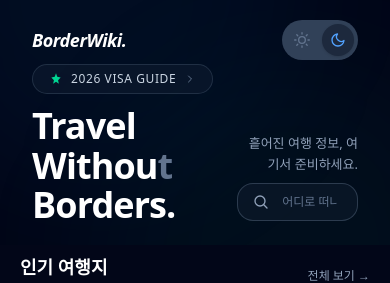
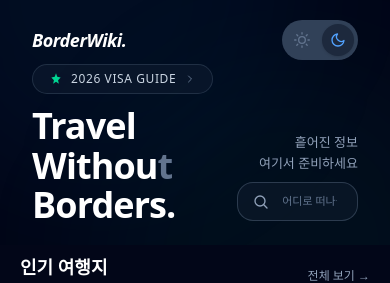
Before and after one commit to Bodr-Guide/Bodr-Guide, a Next.js app: page / in a window 390 px wide. Shown: the top 283 px of the page. Built offline with nearby package versions, Linux system fonts and the light colour scheme.

Commit message:
style: 히어로 문구 반응형 처리 및 검색창 폰트 추가 축소
- 모바일: 2줄 / 데스크톱: 1줄로 문구 분리
- 검색창 폰트 text-[11px] sm:text-xs로 축소

Co-Authored-By: Claude Opus 4.6 <noreply@anthropic.com>

```diff
--- a/src/components/features/home/HeroSection.tsx
+++ b/src/components/features/home/HeroSection.tsx
@@ -56,7 +56,8 @@ export default function HeroSection() {
         {/* 우측: 설명 + 검색바 (타이틀 옆 하단 정렬) */}
         <div className="flex-1 max-w-xs sm:max-w-sm lg:max-w-md pb-1">
           <p className="mb-2 text-right text-[13px] sm:text-[15px] leading-relaxed text-slate-500 dark:text-slate-400">
-            흩어진 여행 정보, 여기서 준비하세요.
+            <span className="sm:hidden">흩어진 정보<br />여기서 준비하세요</span>
+            <span className="hidden sm:inline">흩어진 정보, 여기서 준비하세요</span>
           </p>
 
           {/* 검색바 */}
@@ -71,7 +72,7 @@ export default function HeroSection() {
               value={searchQuery}
               onChange={(e) => handleSearch(e.target.value)}
               placeholder="어디로 떠나볼까요?"
-              className="w-full rounded-2xl border border-slate-300 dark:border-slate-600/60 bg-white dark:bg-slate-800/30 py-2.5 sm:py-3 pl-11 sm:pl-13 pr-5 text-xs sm:text-sm text-slate-900 dark:text-white placeholder-slate-500 dark:placeholder-slate-500 outline-none transition-all focus:border-slate-400 dark:focus:border-slate-500 focus:ring-1 focus:ring-slate-300/30 dark:focus:ring-slate-500/30"
+              className="w-full rounded-2xl border border-slate-300 dark:border-slate-600/60 bg-white dark:bg-slate-800/30 py-2.5 sm:py-3 pl-11 sm:pl-13 pr-5 text-[11px] sm:text-xs text-slate-900 dark:text-white placeholder-slate-500 dark:placeholder-slate-500 outline-none transition-all focus:border-slate-400 dark:focus:border-slate-500 focus:ring-1 focus:ring-slate-300/30 dark:focus:ring-slate-500/30"
             />
           </div>
         </div>
```
